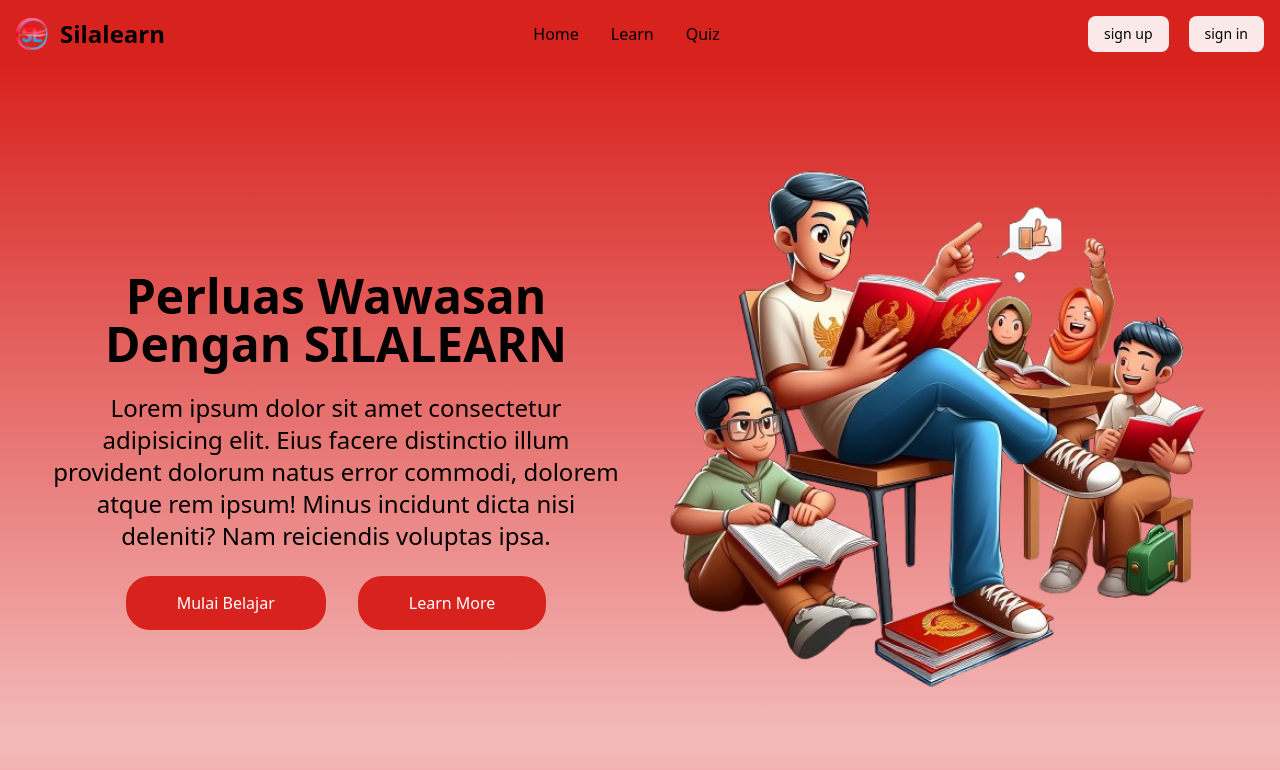
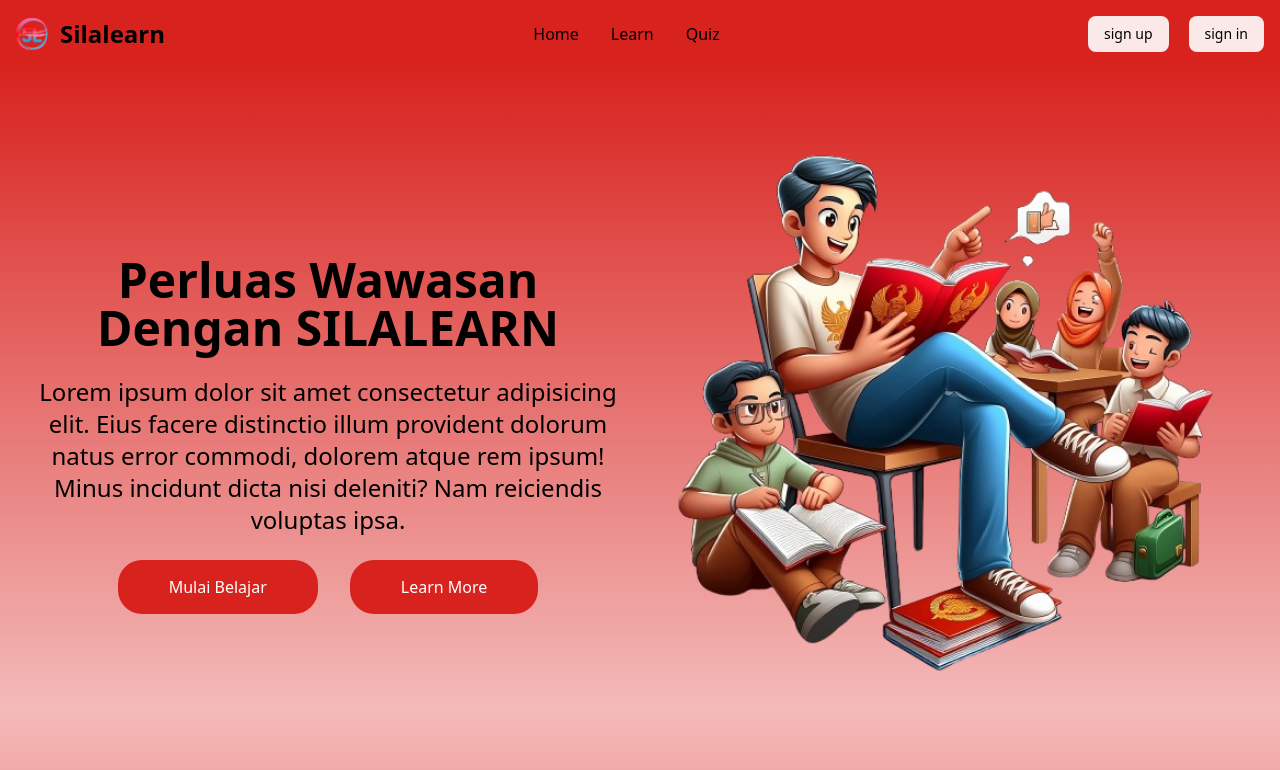
Before and after one commit to eveeze/silalearn, a Next.js app: page / in a window 1280 px wide. Shown: the top 770 px of the page. Built offline with nearby package versions, Linux system fonts and the light colour scheme.

Commit message:
Update page.jsx

```diff
--- a/src/app/(main)/page.jsx
+++ b/src/app/(main)/page.jsx
@@ -28,8 +28,8 @@ export default function Home() {
 
   return (
     <>
-      <div className="min-h-dvh w-full mx-auto text-black">
-        <div className="grid grid-cols-2 mt-16 p-12 gap-8 bg-gradient-to-b from-merah-300 to-merah-200">
+      <div className="min-h-dvh w-full mx-auto max-w-screen-2xl">
+        <div className="grid grid-cols-2 mt-16 p-8 gap-8 bg-gradient-to-b from-merah-300 to-merah-200">
           <div className="mt-8 space-y-6 text-center">
             <h1 className="text-5xl font-bold text-black mt-32">
               Perluas Wawasan Dengan SILALEARN
```
